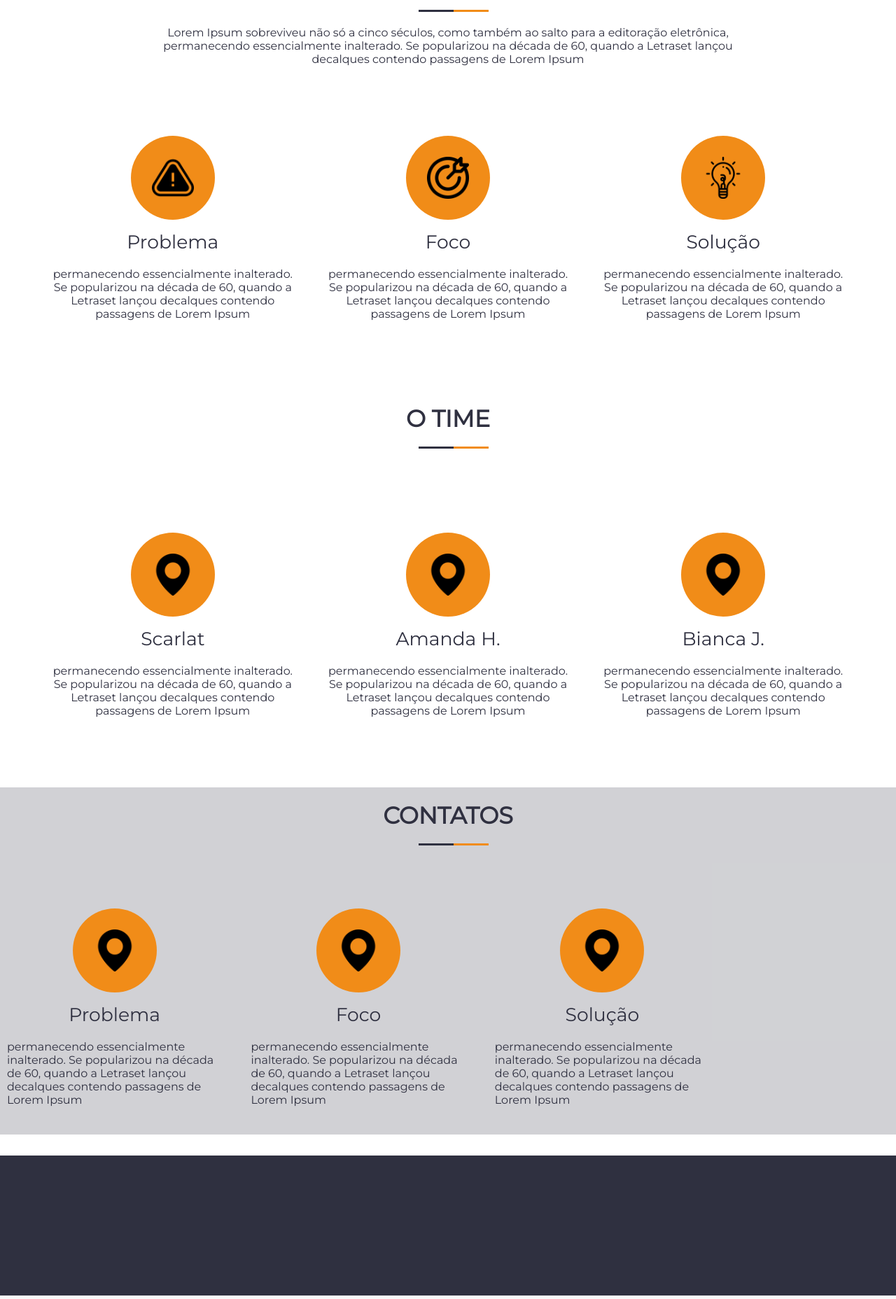
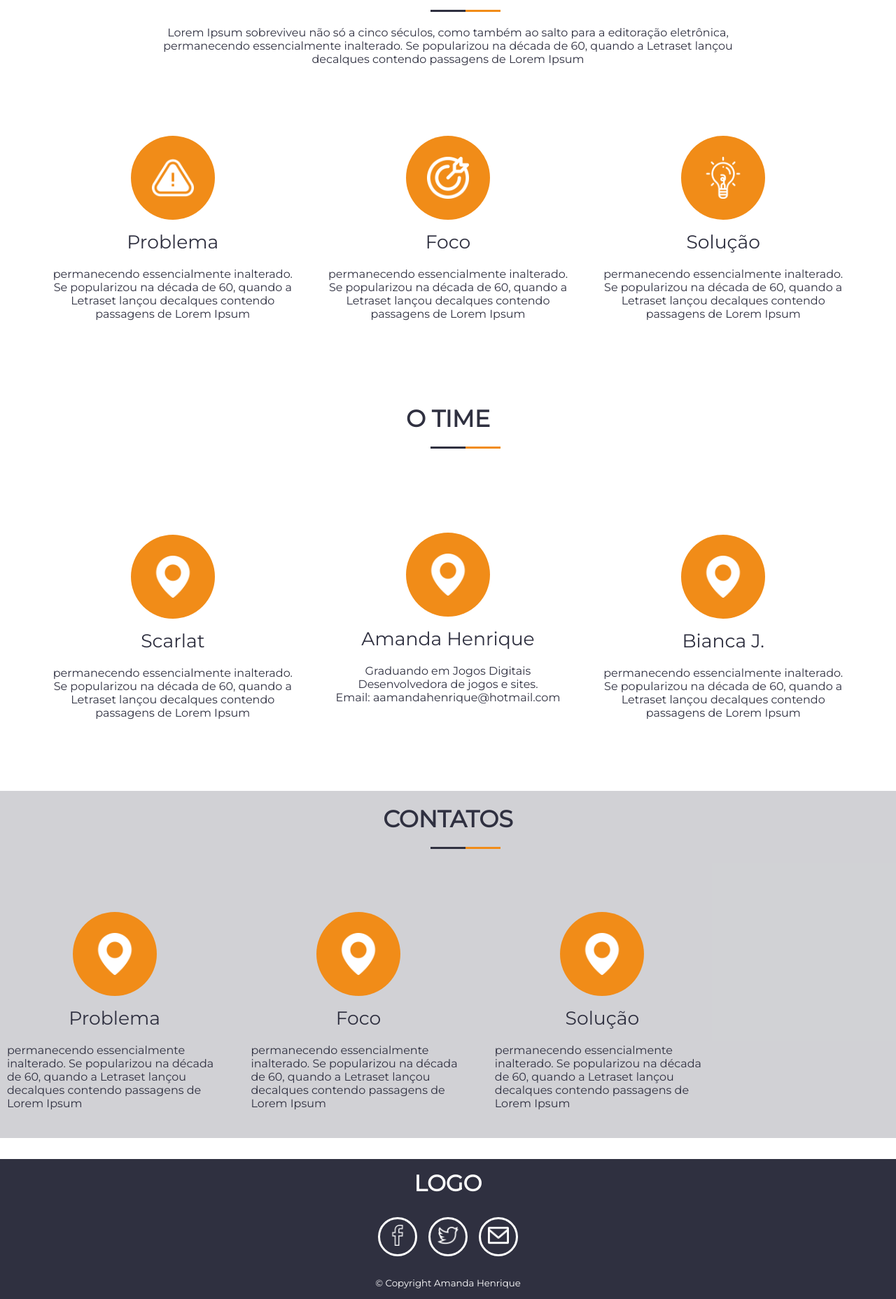
Before and after one commit to AmandaHenrique/demoday-django, a Django app: page / in a window 1280 px wide. Shown: the part 800-2656 px from the top of the page at 70% size. Run offline with Django 3.2, Linux system fonts and the light colour scheme.

Commit message:
Footer pronto sem logo

```diff
--- a/app/static/style.css
+++ b/app/static/style.css
@@ -51,8 +51,6 @@
 
 
 
-
-
 #hamburguer{
     height: 30px;
     width: 40px;
@@ -67,7 +65,7 @@
     display: none;
 }
 
-span {
+.traco{
     width: 35px;
     height: 10%;
     background-color: white;
@@ -186,8 +184,44 @@
 footer{
     width: 100%;
     height: 200px;
+    color: white;
     background-color: #2f3040;
+    display: flex;
+    justify-content: space-around;
+    flex-direction: column;
+    align-items: center;
 }
+
+footer p{
+    font-size: 10pt;
+}
+
+#midias{
+    display: flex;
+    width: 200px;
+    justify-content: space-between;
+}
+
+.circle{
+    border-radius: 100px;
+    border: 3px solid white;
+    width: 50px;
+    height: 50px;
+    display: flex;
+    justify-content: center;
+    align-items: center;
+
+}
+
+.circle:hover{
+    background-color: rgb(241, 140, 24);
+}
+
+a img{
+    width: 30px;
+}
+
+
 
 /*HEADER*/
 
--- a/app/templates/index.html
+++ b/app/templates/index.html
@@ -7,7 +7,7 @@
 
     <nav>
         <div id="nav-logo">
-            <a href="">O LOGO AQUI</a>
+            <h1><a href=""><img src=""></a></h1>
         </div>
 
             <ul>
@@ -18,20 +18,18 @@
             </ul>
 
             <div id="hamburguer">
-                <span></span>
-                <span></span>
-                <span></span>
+                <span class="traco"></span>
+                <span class="traco"></span>
+                <span class="traco"></span>
             </div>
     </nav>
 
-    <header style="background-image: url('{% static '1.jpg' %}')" >
+    <header style="background-image: url('{% static '2.jpg' %}')" >
         <div>
             <h2>Implemetando carreiras</h2>
-            <p>blalalansajsnajsiasusygasufbcuysbcycduybcudbcuydcbascudbdhbccbcdhcbdyvoce pode cagar e blalalansajsnajsiasusygasufbcuysbcycduybcudbcuydcbascudbdhbccbcdhcbdyvoce pode cagar e blalalansajsnajsiasusygasufbcuysbcycduybcudbcuydcbascudbdhbccbcdhcbdy</p>
+            <p>asassasasasasasaassassaassaas</p>
             <button>Comece agora</button>
         </div>
-
-
     </header>
 
 
@@ -56,20 +54,20 @@
         <div class="conteudo">
 
             <div>
-                <i><img src="{% static 'problem.png'%}" alt=""></i>
+                <i><img src="{% static 'problema.png'%}" alt=""></i>
                 <h4>Problema</h4>
                 <p> permanecendo essencialmente inalterado. Se popularizou na década de 60, quando a Letraset lançou decalques contendo passagens de Lorem Ipsum</p>
             </div>
 
             <div>
-                <i><img src="{% static 'target.png'%}" alt=""></i>
+                <i><img src="{% static 'alvo.png'%}" alt=""></i>
                 <h4>Foco</h4>
                 <p> permanecendo essencialmente inalterado. Se popularizou na década de 60, quando a Letraset lançou decalques contendo passagens de Lorem Ipsum</p>
 
             </div>
 
             <div>
-                <i><img src="{% static 'lamp.png'%}" alt=""></i>
+                <i><img src="{% static 'ideia.png'%}" alt=""></i>
                 <h4>Solução</h4>
                 <p> permanecendo essencialmente inalterado. Se popularizou na década de 60, quando a Letraset lançou decalques contendo passagens de Lorem Ipsum</p>
 
@@ -102,8 +100,9 @@
 
             <div>
                 <i><img src="{% static 'placeholder.png'%}" alt=""></i>
-                <h4>Amanda H.</h4>
-                <p> permanecendo essencialmente inalterado. Se popularizou na década de 60, quando a Letraset lançou decalques contendo passagens de Lorem Ipsum</p>
+                <h4>Amanda Henrique</h4>
+                <p>Graduando em Jogos Digitais<br>Desenvolvedora de jogos e sites. <br><span>Email: </span>aamandahenrique@hotmail.com</p>
+                <a href=""><img src="" alt=""></a>
 
             </div>
 
@@ -152,13 +151,27 @@
 </section>
 
 <footer>
-    <div>
+    <h1>LOGO</h1>
+
+    <div id="midias">
+
+        <div class="circle">
+            <a href=""><img src="{% static 'facebook.png' %}"></a>
+        </div>
+
+        <div class="circle">
+            <a href=""><img src="{% static 'twitter.png' %}"></a>
+        </div>
+
+        <div class="circle">
+            <a href=""><img src="{% static 'emailicon.png' %}"></a>
+        </div>
+
 
     </div>
 
-    <div id="midias">
+    <p>© Copyright Amanda Henrique</p>
 
-    </div>
 </footer>
 
 
```
Also changed, not shown: app/static/1.jpg (deleted), app/static/2.jpg (added), app/static/alvo.png (added), app/static/emailicon.png (added), app/static/facebook.png (added), app/static/ideia.png (added), app/static/lamp.png (deleted), app/static/placeholder.png, app/static/problem.png (deleted), app/static/problema.png (added), app/static/target.png (deleted), app/static/twitter.png (added).
